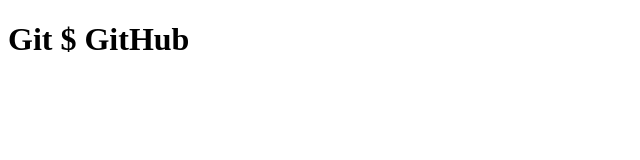
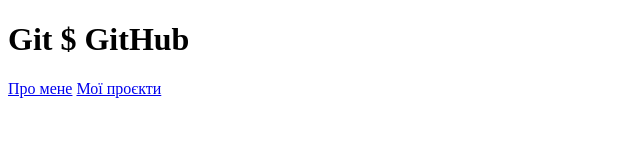
Before and after one commit to cleryk89/my-web-course, a plain HTML site: page hw-03/index.html in a window 1280 px wide. Shown: the whole page, without its empty margins (0-640 px from the left). Drawn offline with Linux system fonts and the light colour scheme.

Commit message:
added navigation

```diff
--- a/hw-03/index.html
+++ b/hw-03/index.html
@@ -9,6 +9,8 @@
 
 <body>
   <h1>Git $ GitHub</h1>
+  <a href="about.html">Про мене</a>
+  <a href="projects.html">Мої проєкти</a>
 
 </body>
 
```
Also changed, not shown: hw-03/about.html (+2 -0 lines), hw-03/projects.html (+2 -0 lines).
